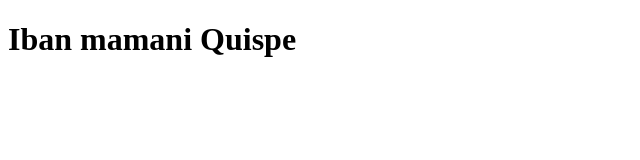
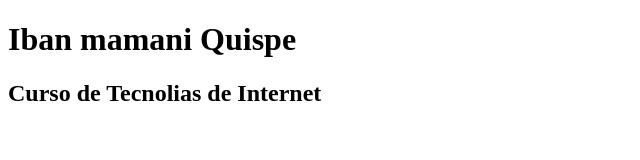
Before and after one commit to nabi007-max/Valeria, a plain HTML site: page index.html in a window 1280 px wide. Shown: the whole page, without its empty margins (0-640 px from the left). Drawn offline with Linux system fonts and the light colour scheme.

Commit message:
doc: index actualizado 02102025

```diff
--- a/index.html
+++ b/index.html
@@ -7,5 +7,6 @@
 </head>
 <body>
     <h1>Iban mamani Quispe</h1>
+    <h2>Curso de Tecnolias de Internet</h2>
 </body>
 </html>
```
